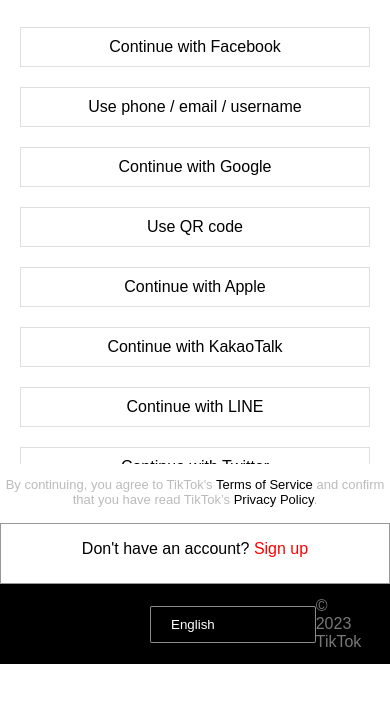
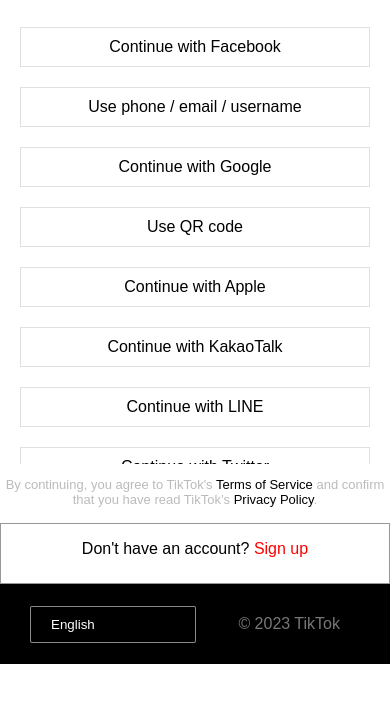
Before and after one commit to Kisekiii25/tiktokClone, a plain HTML site: page index.html in a window 390 px wide. Shown: the part 180-882 px from the top of the page. Drawn offline with Linux system fonts and the light colour scheme.

Commit message:
Update style.css

```diff
--- a/style.css
+++ b/style.css
@@ -114,3 +114,9 @@ body{
     width: 20px;
     height: 20px;
 }
+@media (max-width:700px){
+    .navBottom{
+        padding: 0 50px 0 30px;
+    }
+
+}
```
